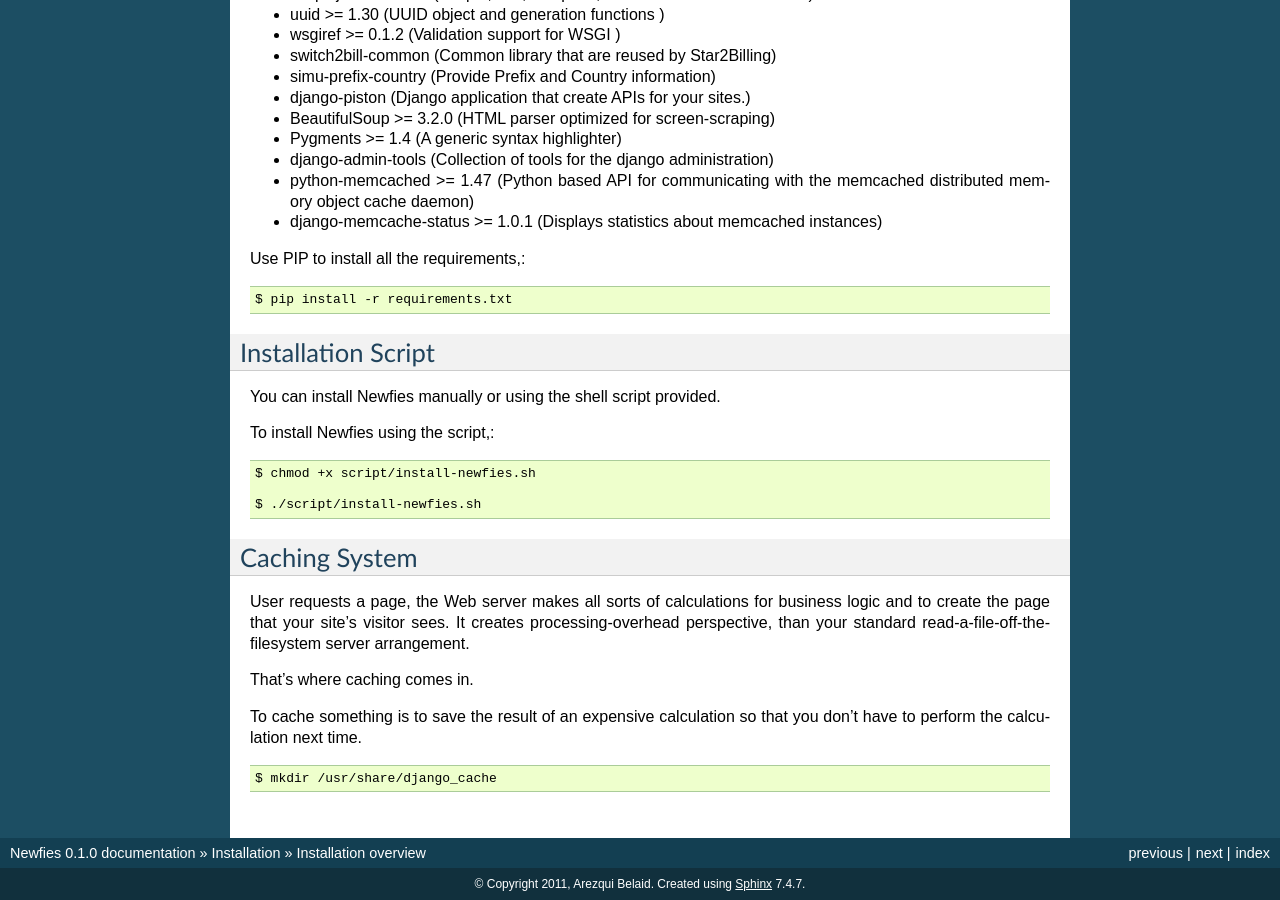
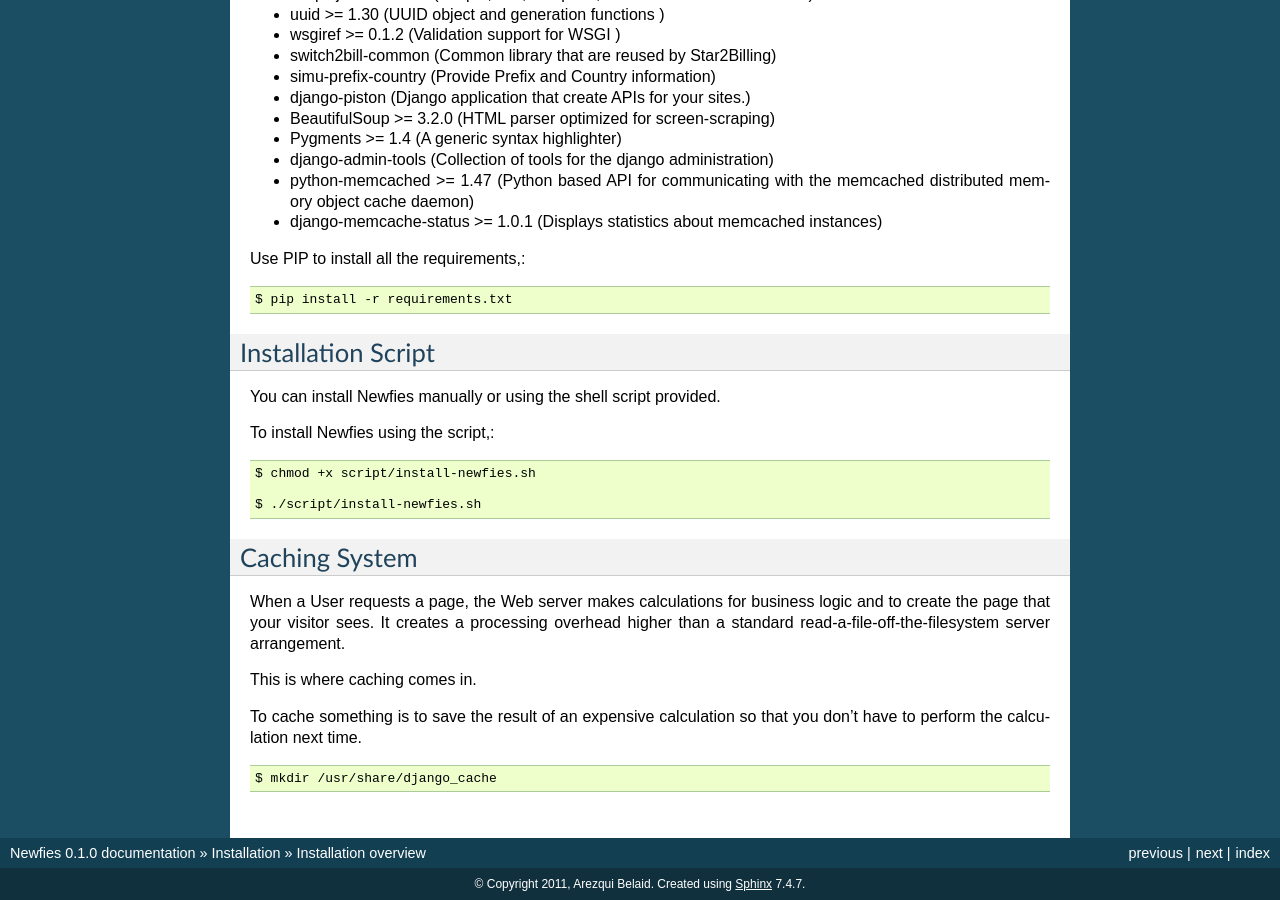
Before and after one commit to newfies-dialer/newfies-dialer, a Sphinx documentation site: the page built from docs/source/installation-overview.rst, in a window 1280 px wide and 900 px high, scrolled down 722 px. Built offline with Sphinx 7.4.7, drawn with Linux system fonts in a browser that asks for light colours; some of the changed text lies outside the part shown.

Commit message:
Readability

```diff
--- a/docs/source/installation-overview.rst
+++ b/docs/source/installation-overview.rst
@@ -72,12 +72,12 @@ To install Newfies using the script,::
 Caching System
 ==============
 
-User requests a page, the Web server makes all sorts of calculations
-for business logic and to create the page that your site’s visitor sees.
-It creates processing-overhead perspective, than your standard
+When a User requests a page, the Web server makes calculations
+for business logic and to create the page that your visitor sees.
+It creates a processing overhead higher than a standard
 read-a-file-off-the-filesystem server arrangement.
 
-That’s where caching comes in.
+This is where caching comes in.
 
 To cache something is to save the result of an expensive calculation so that
 you don’t have to perform the calculation next time.
```
Also changed, not shown: other parts of docs/source/installation-overview.rst (+3 -3 lines).
